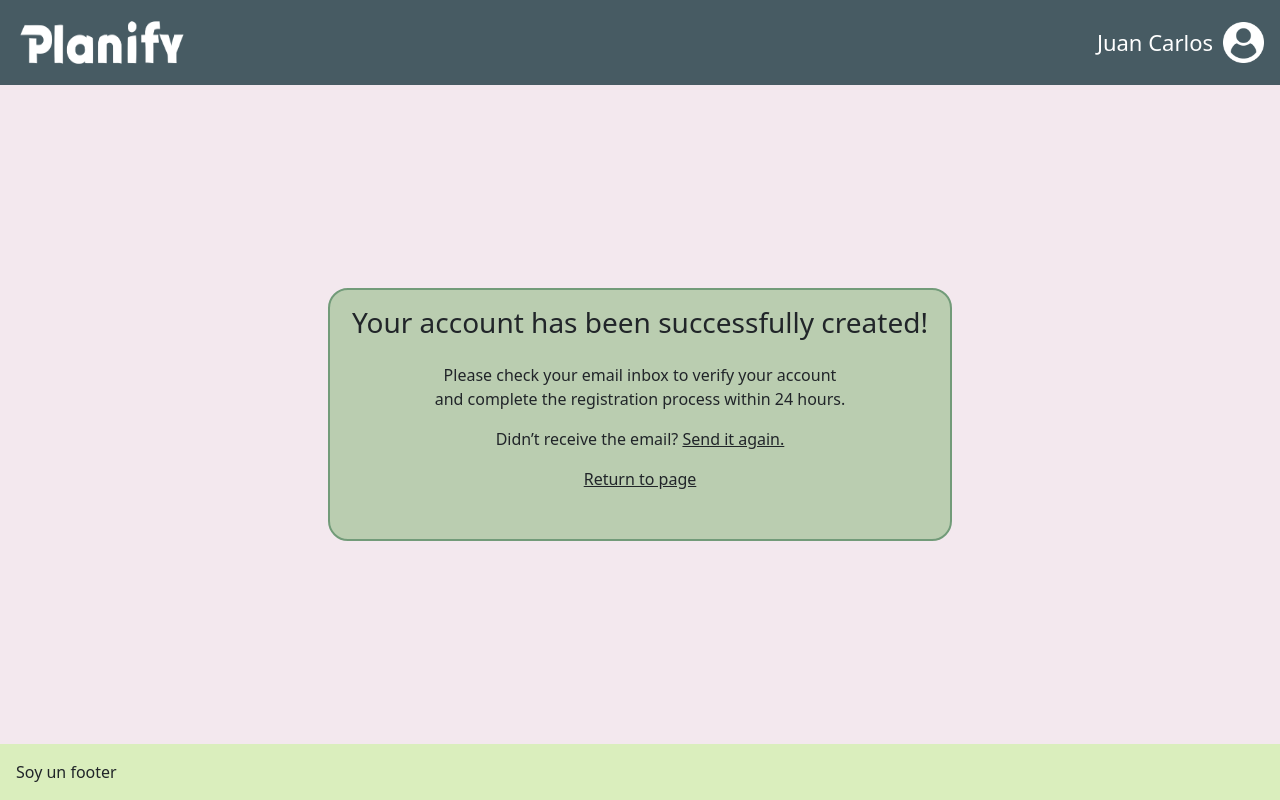
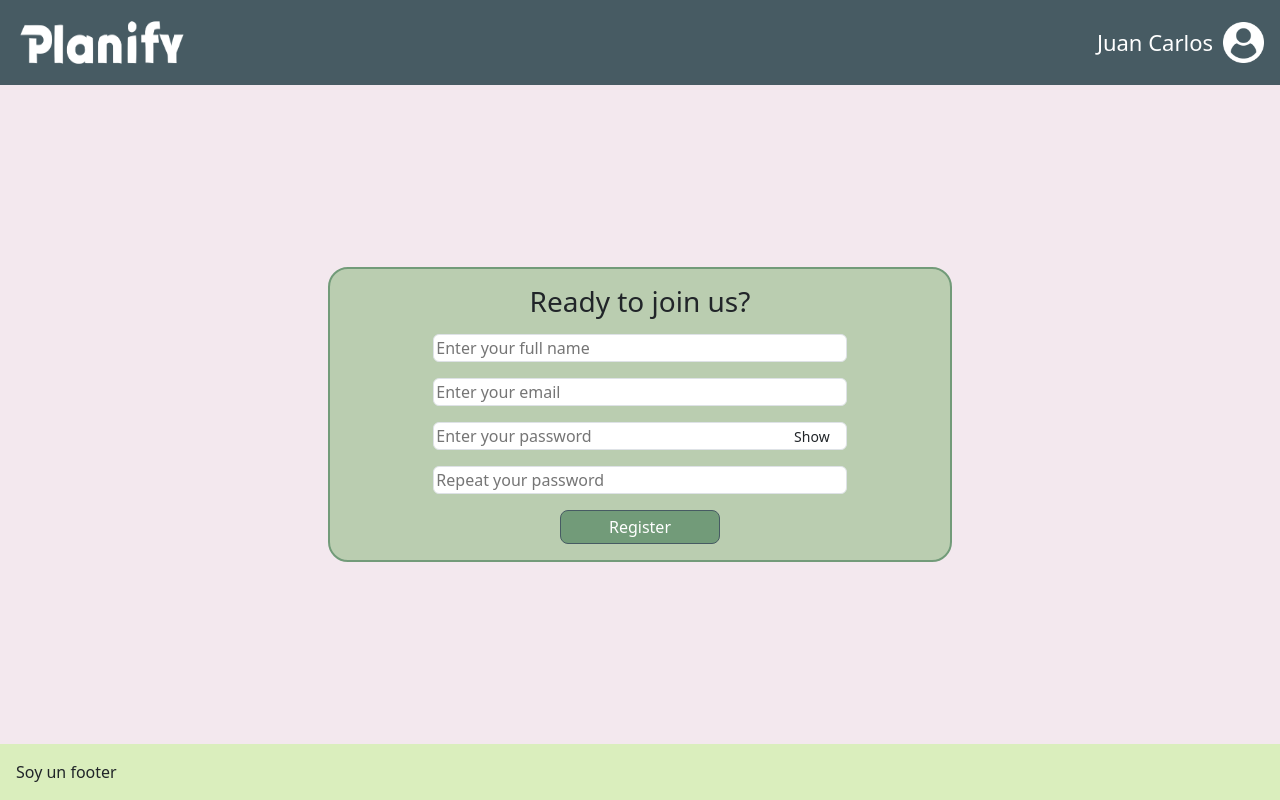
Before and after one commit to cesarl94/planify, a React (Create React App) app in the folder planify_client/: page /Register in a window 1280 px wide. Before the commit this address led to /RegisterEnded. Built offline with nearby package versions, Linux system fonts and the light colour scheme; no server answers.

Commit message:
Agrego mas validaciones a Register

```diff
--- a/planify_client/src/Pages/Register/Register.jsx
+++ b/planify_client/src/Pages/Register/Register.jsx
@@ -9,19 +9,34 @@ import { Navigate } from 'react-router-dom'
 const Register = () => {
 
   const [Error, SetError] = useState(false)
+  const [Confirm, SetConfirm] = useState(false)
   const [User, SetUser] = useState('')
   const [Email, SetEmail] = useState('')
   const [Password1, SetPassword1] = useState('')
   const [Password2, SetPassword2] = useState('')
+  const [ShowPassword, SetShowPassword] = useState(false); // Estado para controlar si la contraseña se muestra como texto o como puntos (password).
 
   const HandleValidateRegister = () => {
 
-    if ((User == '') || (Email == '') || (Password1 == '') || (Password2 == '') || (Password2 != Password1)) {
-      SetError(true)
+    const emailRegex = /^[^\s@]+@[^\s@]+\.[^\s@]+$/; // Regex que valida que el email tenga el formato correcto, con un '@' y un dominio válido.
+
+    const nameRegex = /^[a-zA-Z\s]+$/;  // Regex que permite únicamente caracteres alfabéticos y espacios en el nombre completo.
+
+    if (
+      !nameRegex.test(User) || // Valida que el nombre contenga solo letras y espacios.
+      !emailRegex.test(Email) || // Valida que el email tenga el formato correcto.
+      Password1.length < 8 || // Valida que la contraseña tenga al menos 8 caracteres.
+      Password1 !== Password2 // Valida que las contraseñas ingresadas coincidan.
+    ) {
+      SetError(true);
+      // Si alguna de las validaciones falla, se establece el estado de error en true.
     } else {
-      SetError(false)
+      SetError(false);
+      SetConfirm(true);
+      // Si todas las validaciones pasan, se muestra confirmación de registro.
     }
-  }
+
+  };
 
   return (
     <div className='container-body'>
@@ -35,20 +50,36 @@ const Register = () => {
             <div className="col-10 col-sm-8">
               <div>
                 <input type='text' placeholder='Enter your full name' className='col-12 border rounded-2 my-2' onChange={(event) => { SetUser(event.target.value) }}></input>
-                {User == '' && <p className='text-danger m-0 text-start'>Please enter your full name</p>}
+                {Error && (!User.trim() || !/^[a-zA-Z\s]+$/.test(User)) && (  // Muestra un mensaje de error si el nombre está vacío o no cumple con la regex.
+                  <p className='text-danger m-0 text-start'>Full name must only contain letters and spaces.</p>
+                )}
+
                 <input type='email' placeholder='Enter your email' className='col-12 border rounded-2 my-2' onChange={(event) => { SetEmail(event.target.value) }}></input>
-                {Email == '' && <p className='text-danger m-0 text-start'>Please enter your email</p>}
-                <input type='password' placeholder='Enter your password' className='col-12 border rounded-2 my-2' onChange={(event) => (SetPassword1(event.target.value))}></input>
-                {Password1 == '' && <p className='text-danger m-0 text-start'>Please enter your password</p>}
+                {Error && (!Email.trim() || !/^[^\s@]+@[^\s@]+\.[^\s@]+$/.test(Email)) && ( // Muestra un mensaje de error si el email está vacío o no tiene formato válido.
+                  <p className='text-danger m-0 text-start'>Please enter a valid email address.</p>
+                )}
+
+                <div className="position-relative">  {/* Contenedor con clase para posicionar el botón de mostrar contraseña */}
+                  <input type={ShowPassword ? 'text' : 'password'} // Cambia el tipo de input entre texto y password según el estado.
+                    placeholder='Enter your password' className='col-12 border rounded-2 my-2' onChange={(event) => (SetPassword1(event.target.value))}></input>
+                  {/* Botón pequeño posicionado a la derecha del input. - Cambia el estado para alternar entre mostrar y ocultar la contraseña. - Texto dinámico que muestra 'Show' o 'Hide' según el estado actual. */}
+                  <button type="button" className="btn btn-sm position-absolute top-50 end-0 translate-middle-y me-2" onClick={() => SetShowPassword(!ShowPassword)}> {ShowPassword ? 'Hide' : 'Show'} </button>
+                </div>
+                {Error && (Password1.length < 8) && ( // Muestra un mensaje de error si la contraseña tiene menos de 8 caracteres.
+                  <p className='text-danger m-0 text-start'>Password must be at least 8 characters long.</p>
+                )}
+
                 <input type='password' placeholder='Repeat your password' className='col-12 border rounded-2 my-2' onChange={(event) => (SetPassword2(event.target.value))}></input>
-                {Password2 == '' && <p className='text-danger m-0 text-start'>Please repeat your password</p>}
-                {Password2 != Password1 && <p className='text-danger m-0 text-start'>Passwords do not match</p>}
+                {Error && Password2 !== Password1 && (
+                  <p className='text-danger m-0 text-start'>Passwords do not match.</p>
+                )}
               </div>
             </div>
           </div>
+
           <div>
             <button type='sumbit' className='py-1 px-5 mt-2 mb-3 rounded-3 Button-Login' onClick={HandleValidateRegister}>Register</button>
-            {!Error && <><Navigate to="/RegisterEnded"></Navigate></>}
+            {Confirm && <><Navigate to="/RegisterEnded"></Navigate></>}
           </div>
           {Error && <>
             <div className='m-1 d-sm-flex align-items-center justify-content-center '>
@@ -61,7 +92,7 @@ const Register = () => {
       </main>
       <footer><Footer /></footer>
     </div>
-  )
-}
+  );
+};
 
 export default Register
```
